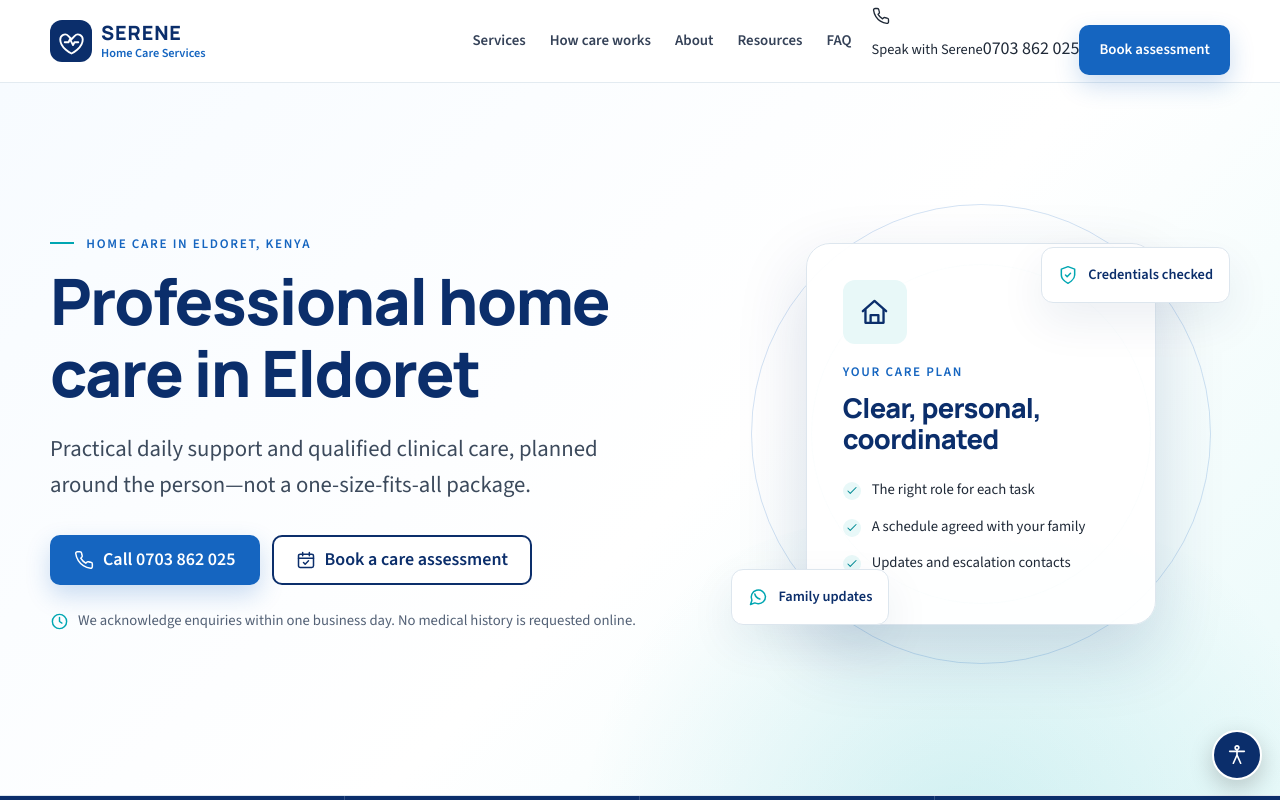
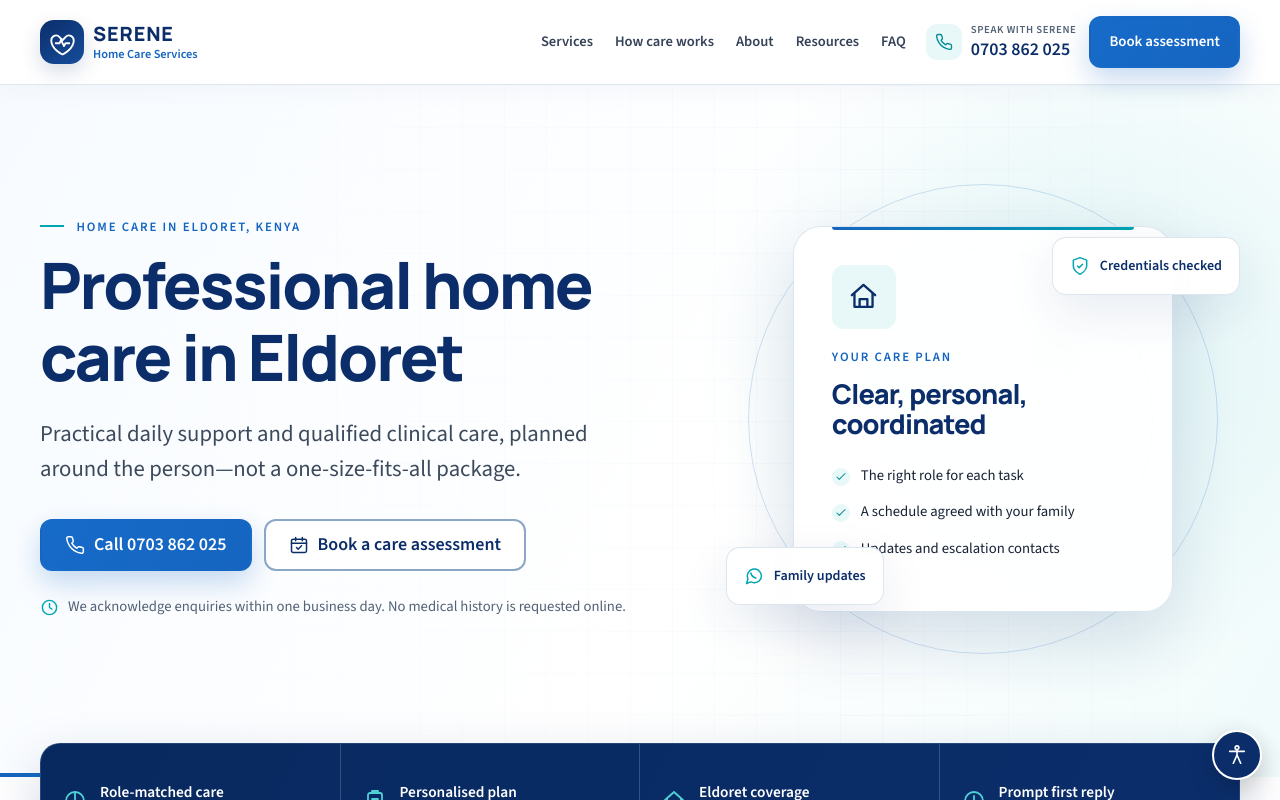
Before and after one commit to Biwotony/serenehomecare, a Next.js app: page / in a window 1280 px wide. Shown: the top 800 px of the page. Built offline with nearby package versions, Linux system fonts and the light colour scheme.

Commit message:
Polish Serene website interface

```diff
--- a/app/globals.css
+++ b/app/globals.css
@@ -9,14 +9,16 @@
   --navy: #0b2e6b;
   --royal: #1565c0;
   --teal: #00a6b2;
-  --warm-white: #f7f9fc;
+  --warm-white: #f6f9fc;
   --white: #ffffff;
-  --slate: #1f2937;
-  --muted: #526174;
-  --border: #dde6ee;
+  --slate: #172235;
+  --muted: #536276;
+  --border: #d9e4ed;
   --teal-soft: #e8f8f8;
-  --blue-soft: #eaf3fb;
-  --shadow: 0 18px 45px rgba(11, 46, 107, 0.08);
+  --blue-soft: #edf5fc;
+  --surface: #fbfdff;
+  --shadow: 0 18px 50px rgba(11, 46, 107, 0.09);
+  --shadow-strong: 0 26px 70px rgba(11, 46, 107, 0.14);
   --text-scale: 1;
 }
 
@@ -41,52 +43,57 @@
   color: var(--navy);
   font-family: "Manrope", Arial, sans-serif;
   line-height: 1.12;
-  letter-spacing: -0.025em;
+  letter-spacing: -0.032em;
 }
-h1 { margin-bottom: 24px; font-size: clamp(2.65rem, 5vw, 4.85rem); font-weight: 800; }
+h1 { margin-bottom: 24px; font-size: clamp(2.8rem, 5vw, 4.7rem); font-weight: 800; }
 h2 { margin-bottom: 18px; font-size: clamp(2rem, 3.5vw, 3.15rem); font-weight: 800; }
 h3 { margin-bottom: 12px; font-size: 1.25rem; font-weight: 700; }
 p { margin-bottom: 18px; }
 :focus-visible { outline: 3px solid var(--teal); outline-offset: 3px; }
 ::selection { background: var(--teal); color: var(--navy); }
 
-.container { width: min(1180px, calc(100% - 48px)); margin-inline: auto; }
+.container { width: min(1200px, calc(100% - 48px)); margin-inline: auto; }
 .narrow { width: min(820px, calc(100% - 48px)); }
-.section { padding: 104px 0; }
-.section-soft { background: var(--warm-white); }
+.section { padding: 100px 0; }
+.section-soft { background: linear-gradient(180deg, var(--warm-white), #fbfdff); }
 .section-heading { margin-bottom: 48px; }
 .section-heading > p, .split-heading > p { color: var(--muted); }
 .centered { max-width: 760px; margin-inline: auto; text-align: center; }
 .split-heading { display: grid; grid-template-columns: 1.1fr .8fr; gap: 64px; align-items: end; }
 .split-heading h2, .split-heading p { margin-bottom: 0; }
-.eyebrow { margin-bottom: 13px; color: var(--royal); font-size: .82rem; font-weight: 600; letter-spacing: .13em; line-height: 1.25; text-transform: uppercase; }
+.eyebrow { margin-bottom: 14px; color: var(--royal); font-size: .8rem; font-weight: 600; letter-spacing: .145em; line-height: 1.25; text-transform: uppercase; }
 .eyebrow span { display: inline-block; width: 24px; height: 2px; margin: 0 8px 4px 0; background: var(--teal); }
 .lead { max-width: 720px; color: #3c4a5c; font-size: clamp(1.18rem, 2vw, 1.42rem); line-height: 1.55; }
 .lead-small { color: #445469; font-size: 1.15rem; }
 .skip-link { position: fixed; z-index: 200; top: 10px; left: 10px; padding: 10px 16px; border-radius: 8px; background: var(--navy); color: white; transform: translateY(-150%); }
 .skip-link:focus { transform: none; }
 
-.site-header { position: sticky; z-index: 100; top: 0; border-bottom: 1px solid rgba(221,230,238,.8); background: rgba(255,255,255,.96); backdrop-filter: blur(14px); }
-.header-inner { display: flex; min-height: 82px; align-items: center; gap: 20px; }
+.site-header { position: sticky; z-index: 100; top: 0; border-bottom: 1px solid rgba(217,228,237,.88); background: rgba(255,255,255,.94); box-shadow: 0 6px 24px rgba(11,46,107,.035); backdrop-filter: blur(16px); }
+.header-inner { display: flex; min-height: 84px; align-items: center; gap: 20px; }
 .brand { display: inline-flex; min-width: max-content; align-items: center; gap: 9px; }
-.brand-mark { display: grid; width: 42px; height: 42px; place-items: center; border-radius: 12px; background: var(--navy); color: white; }
+.brand-mark { display: grid; width: 44px; height: 44px; place-items: center; border-radius: 14px; background: linear-gradient(145deg, var(--navy), #164d9b); box-shadow: 0 8px 20px rgba(11,46,107,.16); color: white; }
 .brand-mark svg { width: 33px; height: 33px; }
 .brand-copy { display: flex; flex-direction: column; }
 .brand-copy strong { color: var(--navy); font-size: 1.23rem; font-weight: 800; letter-spacing: .045em; line-height: 1; }
 .brand-copy small { margin-top: 4px; color: var(--royal); font-size: .77rem; font-weight: 600; line-height: 1; }
-.primary-nav { display: flex; margin-left: auto; align-items: center; gap: 24px; }
-.primary-nav > a { display: inline-flex; align-items: center; gap: 6px; color: #354258; font-size: .93rem; font-weight: 600; white-space: nowrap; }
+.primary-nav { display: flex; margin-left: auto; align-items: center; gap: 22px; }
+.primary-nav > a { position: relative; display: inline-flex; min-height: 44px; align-items: center; gap: 6px; color: #354258; font-size: .91rem; font-weight: 600; white-space: nowrap; }
 .primary-nav > a:hover { color: var(--royal); }
 .primary-nav .nav-phone, .primary-nav .nav-whatsapp { display: none; }
+.header-actions { display: flex; flex: 0 0 auto; align-items: center; gap: 13px; }
+.header-phone { display: inline-flex; align-items: center; gap: 9px; color: var(--navy); font-weight: 600; line-height: 1.05; }
+.header-phone-icon { display: grid; width: 36px; height: 36px; flex: 0 0 auto; place-items: center; border-radius: 11px; background: var(--teal-soft); color: #008b95; }
+.header-phone > span:last-child { display: flex; flex-direction: column; }
+.header-phone small { margin-bottom: 5px; color: var(--muted); font-size: .67rem; font-weight: 600; letter-spacing: .055em; text-transform: uppercase; }
 .header-cta { flex: 0 0 auto; padding-inline: 18px !important; font-size: .93rem; }
 .menu-toggle { display: none; width: 48px; height: 48px; padding: 12px; border: 1px solid var(--border); border-radius: 10px; background: white; }
 .menu-toggle span { display: block; height: 2px; margin: 5px 0; background: var(--navy); }
 
-.button { display: inline-flex; min-height: 50px; padding: 12px 22px; align-items: center; justify-content: center; gap: 9px; border: 2px solid transparent; border-radius: 10px; font-weight: 600; line-height: 1.2; cursor: pointer; transition: transform .2s ease, background-color .2s ease, border-color .2s ease; }
+.button { display: inline-flex; min-height: 52px; padding: 12px 23px; align-items: center; justify-content: center; gap: 9px; border: 2px solid transparent; border-radius: 12px; font-weight: 600; line-height: 1.2; cursor: pointer; transition: transform .2s ease, box-shadow .2s ease, background-color .2s ease, border-color .2s ease; }
 .button:hover { transform: translateY(-2px); }
-.button-primary { background: var(--royal); color: white; box-shadow: 0 10px 25px rgba(21,101,192,.22); }
+.button-primary { background: linear-gradient(135deg, #176bc9, var(--royal)); color: white; box-shadow: 0 12px 28px rgba(21,101,192,.24); }
 .button-primary:hover { background: var(--navy); }
-.button-secondary { border-color: var(--navy); background: white; color: var(--navy); }
+.button-secondary { border-color: #8ba7c7; background: rgba(255,255,255,.82); color: var(--navy); }
 .button-secondary:hover { background: var(--blue-soft); }
 .button-white { background: white; color: var(--navy); }
 .button-outline-light { border-color: rgba(255,255,255,.65); color: white; }
@@ -96,28 +103,30 @@
 .text-link { display: inline-flex; align-items: center; gap: 8px; color: var(--royal); font-weight: 600; }
 .text-link:hover { color: var(--navy); }
 
-.hero { position: relative; overflow: hidden; padding: 106px 0 116px; background: linear-gradient(135deg, #f7fbff 0%, #fff 55%, #eafafa 100%); }
-.hero::before { position: absolute; inset: auto -10% -55% 40%; height: 680px; border-radius: 50%; background: radial-gradient(circle, rgba(0,166,178,.14), transparent 68%); content: ""; }
-.hero-grid { position: relative; display: grid; grid-template-columns: 1.1fr .9fr; gap: 72px; align-items: center; }
+.hero { position: relative; overflow: hidden; padding: 94px 0 118px; background: radial-gradient(circle at 82% 38%, rgba(0,166,178,.115), transparent 31%), linear-gradient(118deg, #f7fbff 0%, #fff 57%, #f1fbfb 100%); }
+.hero::before { position: absolute; inset: 0; background-image: linear-gradient(rgba(21,101,192,.028) 1px, transparent 1px), linear-gradient(90deg, rgba(21,101,192,.028) 1px, transparent 1px); background-size: 42px 42px; mask-image: linear-gradient(to right, transparent 8%, #000 70%, transparent); content: ""; }
+.hero::after { position: absolute; bottom: 0; left: 0; width: 42%; height: 4px; background: linear-gradient(90deg, var(--royal), var(--teal)); content: ""; }
+.hero-grid { position: relative; display: grid; grid-template-columns: 1.08fr .92fr; gap: 82px; align-items: center; }
 .hero-copy .lead { max-width: 670px; }
 .hero-actions { margin-top: 32px; }
 .hero-assurance { display: flex; margin: 24px 0 0; align-items: flex-start; gap: 9px; color: #536176; font-size: .92rem; }
 .hero-assurance svg { flex: 0 0 auto; margin-top: 3px; color: var(--teal); }
-.hero-visual { position: relative; display: grid; min-height: 490px; place-items: center; }
+.hero-visual { position: relative; display: grid; min-height: 480px; place-items: center; }
 .hero-orbit { position: absolute; border: 1px solid rgba(21,101,192,.18); border-radius: 50%; }
-.orbit-one { width: 460px; height: 460px; }
+.orbit-one { width: 470px; height: 470px; }
 .orbit-two { width: 340px; height: 340px; border-color: rgba(0,166,178,.25); }
-.care-plan-card { position: relative; z-index: 2; width: min(350px, 82%); padding: 36px; border: 1px solid var(--border); border-radius: 24px; background: rgba(255,255,255,.94); box-shadow: 0 28px 70px rgba(11,46,107,.16); }
+.care-plan-card { position: relative; z-index: 2; width: min(380px, 84%); padding: 38px; border: 1px solid rgba(217,228,237,.9); border-radius: 28px; background: rgba(255,255,255,.94); box-shadow: var(--shadow-strong); backdrop-filter: blur(14px); }
+.care-plan-card::before { position: absolute; top: 0; right: 38px; left: 38px; height: 3px; border-radius: 0 0 8px 8px; background: linear-gradient(90deg, var(--royal), var(--teal)); content: ""; }
 .care-plan-card h2 { font-size: 1.7rem; }
-.floating-note { position: absolute; z-index: 3; display: flex; min-height: 56px; padding: 12px 16px; align-items: center; gap: 10px; border: 1px solid var(--border); border-radius: 12px; background: white; box-shadow: var(--shadow); color: var(--navy); font-size: .9rem; font-weight: 600; }
+.floating-note { position: absolute; z-index: 3; display: flex; min-height: 58px; padding: 12px 17px; align-items: center; gap: 10px; border: 1px solid rgba(217,228,237,.9); border-radius: 14px; background: rgba(255,255,255,.96); box-shadow: var(--shadow); color: var(--navy); font-size: .88rem; font-weight: 600; backdrop-filter: blur(10px); }
 .floating-note svg { color: var(--teal); }
 .note-one { top: 58px; right: 0; }
 .note-two { bottom: 54px; left: 0; }
 .icon-tile { display: inline-grid; width: 48px; height: 48px; place-items: center; border-radius: 12px; background: var(--teal-soft); color: var(--navy); }
 .icon-tile-large { width: 64px; height: 64px; margin-bottom: 20px; }
 
-.trust-strip { border-top: 1px solid var(--border); border-bottom: 1px solid var(--border); background: var(--navy); color: white; }
-.trust-grid { display: grid; grid-template-columns: repeat(4,1fr); }
+.trust-strip { position: relative; z-index: 4; margin-top: -34px; background: transparent; color: white; }
+.trust-grid { display: grid; overflow: hidden; grid-template-columns: repeat(4,1fr); border: 1px solid rgba(255,255,255,.12); border-radius: 20px; background: linear-gradient(115deg, #08295f, var(--navy)); box-shadow: 0 22px 55px rgba(11,46,107,.2); }
 .trust-grid > div { display: flex; min-height: 114px; padding: 24px 22px; align-items: center; gap: 13px; border-right: 1px solid rgba(255,255,255,.18); }
 .trust-grid > div:last-child { border: 0; }
 .trust-grid svg { flex: 0 0 auto; color: #4ed0d5; }
@@ -125,39 +134,42 @@
 .trust-grid strong { color: white; font-size: .96rem; }
 
 .service-grid { display: grid; grid-template-columns: repeat(3,1fr); gap: 22px; }
-.service-card, .feature-card, .detail-card { padding: 30px; border: 1px solid var(--border); border-radius: 16px; background: white; box-shadow: 0 7px 24px rgba(11,46,107,.04); }
-.service-card { display: flex; min-height: 340px; flex-direction: column; }
+.service-card, .feature-card, .detail-card { padding: 31px; border: 1px solid var(--border); border-radius: 20px; background: white; box-shadow: 0 8px 28px rgba(11,46,107,.045); }
+.service-card { position: relative; display: flex; min-height: 322px; overflow: hidden; flex-direction: column; transition: transform .2s ease, border-color .2s ease, box-shadow .2s ease; }
+.service-card::after { position: absolute; right: 0; bottom: 0; left: 0; height: 3px; background: linear-gradient(90deg, var(--royal), var(--teal)); opacity: 0; content: ""; transition: opacity .2s ease; }
+.service-card:hover { border-color: #b9cedf; box-shadow: var(--shadow); transform: translateY(-4px); }
+.service-card:hover::after { opacity: 1; }
 .service-card h3, .feature-card h3 { margin-top: 22px; font-size: 1.22rem; }
 .service-card p, .feature-card p { color: var(--muted); }
 .service-card .text-link { margin-top: auto; }
 .feature-grid, .review-principles { display: grid; grid-template-columns: repeat(3,1fr); gap: 24px; }
-.feature-card { min-height: 285px; }
+.feature-card { min-height: 272px; }
 .verification-note { display: flex; max-width: 920px; margin: 36px auto 0; padding: 22px 26px; align-items: flex-start; gap: 16px; border: 1px solid #b8dce0; border-radius: 14px; background: var(--teal-soft); }
 .verification-note svg { flex: 0 0 auto; margin-top: 2px; color: var(--teal); }
 .verification-note p { margin: 0; color: #354d5a; }
 .verification-note strong { display: block; color: var(--navy); }
 
-.care-finder { display: grid; margin-top: 72px; padding: 44px; grid-template-columns: .85fr 1.15fr; gap: 40px; border-radius: 22px; background: var(--navy); color: white; }
+.care-finder { position: relative; display: grid; overflow: hidden; margin-top: 68px; padding: 48px; grid-template-columns: .85fr 1.15fr; gap: 42px; border-radius: 26px; background: radial-gradient(circle at 100% 0, rgba(0,166,178,.28), transparent 32%), linear-gradient(135deg, #08295f, var(--navy)); box-shadow: var(--shadow-strong); color: white; }
 .care-finder h2, .care-finder h3 { color: white; }
 .care-finder > div:first-child > p:last-child { color: #d4e2f4; }
 .care-finder .eyebrow { color: #5bd4d9; }
 .finder-options { display: grid; grid-template-columns: 1fr 1fr; gap: 10px; }
-.finder-options button { display: flex; min-height: 52px; padding: 11px 14px; align-items: center; justify-content: space-between; gap: 8px; border: 1px solid rgba(255,255,255,.25); border-radius: 10px; background: rgba(255,255,255,.06); color: white; font-size: .92rem; text-align: left; cursor: pointer; }
-.finder-options button:hover, .finder-options .is-selected { border-color: var(--teal); background: rgba(0,166,178,.22); }
+.finder-options button { display: flex; min-height: 56px; padding: 12px 15px; align-items: center; justify-content: space-between; gap: 8px; border: 1px solid rgba(255,255,255,.24); border-radius: 12px; background: rgba(255,255,255,.075); color: white; font-size: .92rem; text-align: left; cursor: pointer; transition: background-color .18s ease, border-color .18s ease; }
+.finder-options button:hover, .finder-options .is-selected { border-color: #64d8dc; background: rgba(0,166,178,.24); }
 .finder-result { display: flex; grid-column: 1/-1; padding: 24px; align-items: flex-start; gap: 18px; border: 1px solid rgba(255,255,255,.22); border-radius: 14px; background: white; color: var(--slate); }
 .finder-result h3 { color: var(--navy); }
 .finder-result p { margin-bottom: 10px; }
 
 .process-grid { position: relative; display: grid; margin: 0; padding: 0; grid-template-columns: repeat(3,1fr); gap: 24px; list-style: none; }
 .process-grid::before { position: absolute; top: 36px; right: 15%; left: 15%; height: 1px; background: var(--border); content: ""; }
-.process-grid li { position: relative; padding: 34px 30px; border: 1px solid var(--border); border-radius: 16px; background: white; }
+.process-grid li { position: relative; padding: 34px 30px; border: 1px solid var(--border); border-radius: 20px; background: white; box-shadow: 0 8px 26px rgba(11,46,107,.04); }
 .process-grid li > svg { margin: 26px 0 22px; color: var(--teal); }
 .process-grid li p { margin: 0; color: var(--muted); }
 .step-number { position: relative; z-index: 2; display: grid; width: 48px; height: 48px; place-items: center; border-radius: 50%; background: var(--navy); color: white; font-weight: 600; }
 .center-action { display: flex; margin-top: 38px; justify-content: center; }
 
 .team-grid { display: grid; grid-template-columns: .82fr 1.18fr; gap: 76px; align-items: center; }
-.team-image-wrap { position: relative; overflow: hidden; border-radius: 24px; background: var(--blue-soft); }
+.team-image-wrap { position: relative; overflow: hidden; border: 1px solid var(--border); border-radius: 28px; background: var(--blue-soft); box-shadow: var(--shadow-strong); }
 .team-image-wrap img { width: 100%; height: auto; }
 .image-caption { position: absolute; right: 18px; bottom: 18px; left: 18px; display: flex; min-height: 55px; padding: 12px 16px; align-items: center; gap: 10px; border-radius: 12px; background: rgba(11,46,107,.92); color: white; font-weight: 600; }
 .image-caption svg { color: #5bd4d9; }
@@ -169,7 +181,7 @@
 .profile-disclosure strong { color: var(--navy); }
 .profile-disclosure p { margin: 4px 0 0; color: var(--muted); font-size: .9rem; }
 
-.review-principles article { padding: 28px; border: 1px solid var(--border); border-radius: 15px; background: white; }
+.review-principles article { padding: 30px; border: 1px solid var(--border); border-radius: 20px; background: white; box-shadow: 0 8px 26px rgba(11,46,107,.035); }
 .review-principles svg { margin-bottom: 18px; color: var(--teal); }
 .review-principles p { margin: 0; color: var(--muted); }
 .empty-state { max-width: 850px; margin: 30px auto 0; padding: 18px 22px; border: 1px dashed #9eb5ca; border-radius: 12px; color: #526174; text-align: center; }
@@ -179,13 +191,13 @@
 .faq-intro > p:not(.eyebrow) { color: var(--muted); }
 .accordion-list { border-top: 1px solid var(--border); }
 .accordion-list details { border-bottom: 1px solid var(--border); }
-.accordion-list summary { display: flex; min-height: 76px; padding: 20px 6px; align-items: center; justify-content: space-between; gap: 20px; color: var(--navy); font-family: "Manrope", sans-serif; font-weight: 700; cursor: pointer; list-style: none; }
+.accordion-list summary { display: flex; min-height: 82px; padding: 22px 8px; align-items: center; justify-content: space-between; gap: 20px; color: var(--navy); font-family: "Manrope", sans-serif; font-weight: 700; cursor: pointer; list-style: none; }
 .accordion-list summary::-webkit-details-marker { display: none; }
 .accordion-list summary span { display: grid; width: 30px; height: 30px; flex: 0 0 auto; place-items: center; border-radius: 50%; background: var(--blue-soft); color: var(--royal); font-family: "Source Sans 3", sans-serif; font-size: 1.25rem; }
 .accordion-list details[open] summary span { transform: rotate(45deg); }
 .accordion-list details > p { padding: 0 44px 22px 6px; color: var(--muted); }
 
-.final-conversion { padding: 96px 0; background: var(--navy); color: white; }
+.final-conversion { padding: 100px 0; background: radial-gradient(circle at 12% 18%, rgba(0,166,178,.2), transparent 29%), linear-gradient(135deg, #061d46, var(--navy)); color: white; }
 .conversion-grid { display: grid; grid-template-columns: .88fr 1.12fr; gap: 72px; align-items: center; }
 .conversion-copy h2 { color: white; }
 .conversion-copy > p:not(.eyebrow) { color: #d5e3f6; }
@@ -195,18 +207,18 @@
 .contact-lines svg { color: #5bd4d9; }
 .contact-lines span { display: flex; flex-direction: column; font-weight: 600; }
 .contact-lines small { color: #bcd0e9; font-size: .76rem; font-weight: 400; text-transform: uppercase; }
-.enquiry-form { padding: 36px; border-radius: 20px; background: white; box-shadow: 0 25px 60px rgba(0,0,0,.16); color: var(--slate); }
+.enquiry-form { padding: 38px; border: 1px solid rgba(255,255,255,.7); border-radius: 24px; background: white; box-shadow: 0 28px 70px rgba(0,0,0,.18); color: var(--slate); }
 .form-heading h2 { font-size: 1.75rem; }
 .form-heading > p:last-child { color: var(--muted); }
 .form-grid { display: grid; grid-template-columns: 1fr 1fr; gap: 16px; }
 .enquiry-form label { color: #354258; font-size: .88rem; font-weight: 600; }
-.enquiry-form input[type="text"], .enquiry-form input[type="tel"], .enquiry-form select { width: 100%; height: 50px; margin-top: 6px; padding: 10px 12px; border: 1px solid #b9c7d4; border-radius: 9px; background: white; color: var(--slate); font-size: 1rem; }
+.enquiry-form input[type="text"], .enquiry-form input[type="tel"], .enquiry-form select { width: 100%; height: 52px; margin-top: 7px; padding: 10px 13px; border: 1px solid #b9c7d4; border-radius: 11px; background: #fbfdff; color: var(--slate); font-size: 1rem; }
 .enquiry-form input:focus, .enquiry-form select:focus { border-color: var(--royal); outline: 3px solid rgba(21,101,192,.15); }
 .consent-row { display: flex; margin: 20px 0; align-items: flex-start; gap: 10px; font-weight: 400 !important; line-height: 1.4; }
 .consent-row input { width: 19px; height: 19px; flex: 0 0 auto; margin-top: 1px; accent-color: var(--royal); }
 .form-status { margin: 14px 0 0; color: #176b46; font-size: .88rem; }
 
-.page-intro { padding: 90px 0; background: linear-gradient(135deg, var(--warm-white), #edf8fa); text-align: center; }
+.page-intro { position: relative; overflow: hidden; padding: 94px 0; border-bottom: 1px solid var(--border); background: radial-gradient(circle at 78% 35%, rgba(0,166,178,.12), transparent 24%), linear-gradient(135deg, var(--warm-white), #edf7fb); text-align: center; }
 .page-intro h1 { font-size: clamp(2.5rem, 5vw, 4.3rem); }
 .page-intro .lead { margin-inline: auto; }
 .service-hero { padding: 84px 0; background: linear-gradient(135deg, var(--warm-white), var(--blue-soft)); }
@@ -288,7 +300,7 @@
 .fraud-guidance { display: grid; margin-top: 65px; padding: 40px; grid-template-columns: .8fr 1.2fr; gap: 60px; border-radius: 18px; background: var(--warm-white); }
 .fraud-guidance .check-list { margin: 0; }
 
-.site-footer { padding: 72px 0 26px; background: #071e46; color: #bfcde0; }
+.site-footer { padding: 76px 0 28px; background: linear-gradient(145deg, #051938, #082654); color: #c4d3e5; }
 .site-footer .brand-mark { background: white; color: var(--navy); }
 .site-footer .brand-copy strong { color: white; }
 .site-footer .brand-copy small { color: #65d1d6; }
@@ -325,6 +337,7 @@
 @media (max-width: 1080px) {
   .primary-nav { gap: 14px; }
   .primary-nav > a { font-size: .84rem; }
+  .header-phone { display: none; }
   .header-cta { padding-inline: 12px !important; }
   .hero-grid { gap: 35px; }
   .trust-grid { grid-template-columns: 1fr 1fr; }
@@ -338,7 +351,7 @@
   .section { padding: 74px 0; }
   .site-header .brand-copy small { display: none; }
   .header-inner { min-height: 72px; }
-  .header-cta { margin-left: auto; }
+  .header-actions { margin-left: auto; }
   .menu-toggle { display: block; }
   .primary-nav { position: absolute; top: 72px; right: 0; left: 0; display: none; margin: 0; padding: 18px 16px 24px; flex-direction: column; align-items: stretch; gap: 0; border-bottom: 1px solid var(--border); background: white; box-shadow: var(--shadow); }
   .primary-nav.is-open { display: flex; }
@@ -401,3 +414,16 @@
   .site-footer { padding-top: 55px; }
   .accessibility-panel { width: 230px; }
 }
+
+@media (max-width: 430px) {
+  .header-inner { gap: 10px; }
+  .header-actions { gap: 8px; }
+  .header-cta { min-height: 42px; padding-inline: 10px !important; font-size: .76rem; }
+  .menu-toggle { width: 44px; height: 44px; padding: 10px; }
+  .brand { gap: 7px; }
+  .brand-mark { width: 38px; height: 38px; border-radius: 11px; }
+  .brand-copy strong { font-size: .96rem; }
+  .hero-assurance { font-size: .86rem; }
+  .trust-strip { margin-top: -24px; }
+  .trust-grid { border-radius: 16px; }
+}
```
